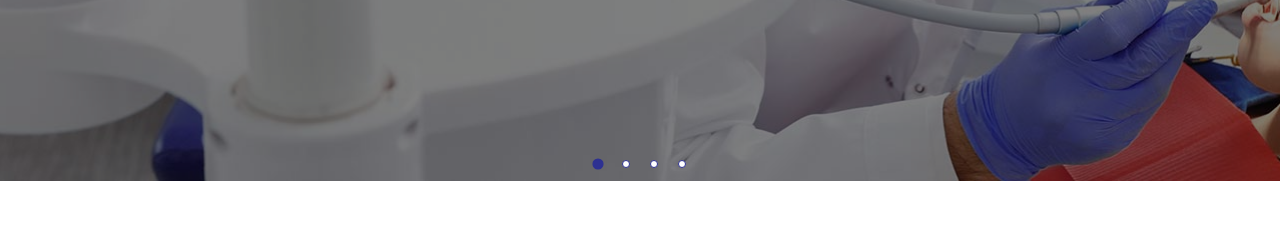
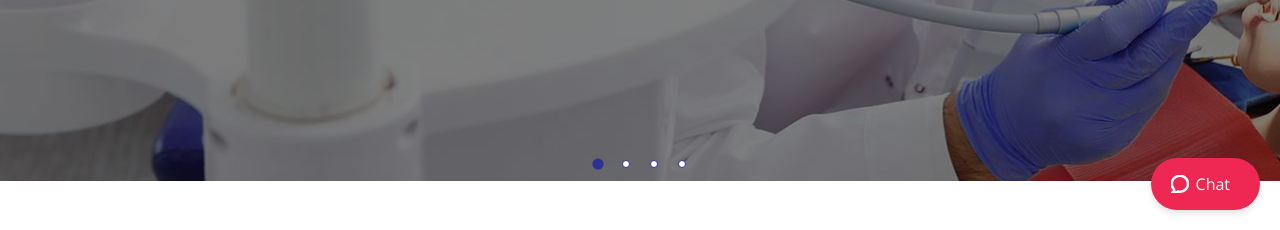
Before and after one commit to claremun/-est-project_team4, a plain HTML site: page index.html in a window 1280 px wide. Shown: the part 570-800 px from the top of the page. Drawn offline with nearby package versions, Linux system fonts and the light colour scheme.

Commit message:
12-17 chat 버튼 각 페이지 추가

```diff
--- a/assets/scss/pages/_common.scss
+++ b/assets/scss/pages/_common.scss
@@ -566,3 +566,41 @@ a {
     padding-right: 5.6rem;
   }
 }
+
+.chat-button {
+  position: fixed;
+  bottom: 20px;
+  right: 20px;
+  padding: 1.5rem 3rem 1.5rem 4.5rem;
+  background-color: #EE2852;
+  color: white;
+  border: none;
+  border-radius: 50px;
+  -webkit-box-shadow: 0 4px 6px rgba(0, 0, 0, 0.1);
+  box-shadow: 0 4px 6px rgba(0, 0, 0, 0.1);
+  cursor: pointer;
+  font-size: 1.6rem;
+  z-index: 9999;
+  @media (max-width : 767px) {
+  font-size: 1.4rem;
+  padding: 1.5rem 2rem 1.5rem 2rem;
+
+  }
+}
+.chat-button::before {
+  content: "";
+  position: absolute;
+  top:50%;
+  left: 2rem;
+  background: url(./../images/ico-chat.svg) no-repeat center center;
+  width: 1.8rem;
+  height: 1.8rem;
+  transform: translate(0 ,-50%);
+  @media (max-width : 767px) {
+      content: none;
+    }
+}
+
+.chat-button:hover {
+  // background-color: #0056cc;
+}
--- a/index.html
+++ b/index.html
@@ -434,6 +434,7 @@
           <img src="./assets/images/main_symbols6.svg" alt="dentalcare" />
         </div>
       </section>
+      <button class="chat-button">Chat</button>
     </div>
 
     <!-- footer 공통 사용 -->
```
Also changed, not shown: sub/about/about.html (+1 -0 lines), sub/blog/blog.html (+1 -0 lines), sub/doctors/doctors.html (+1 -0 lines), sub/reservation/reservation.html (+1 -0 lines), assets/css/style.css, assets/images/ico-chat.svg (added).
